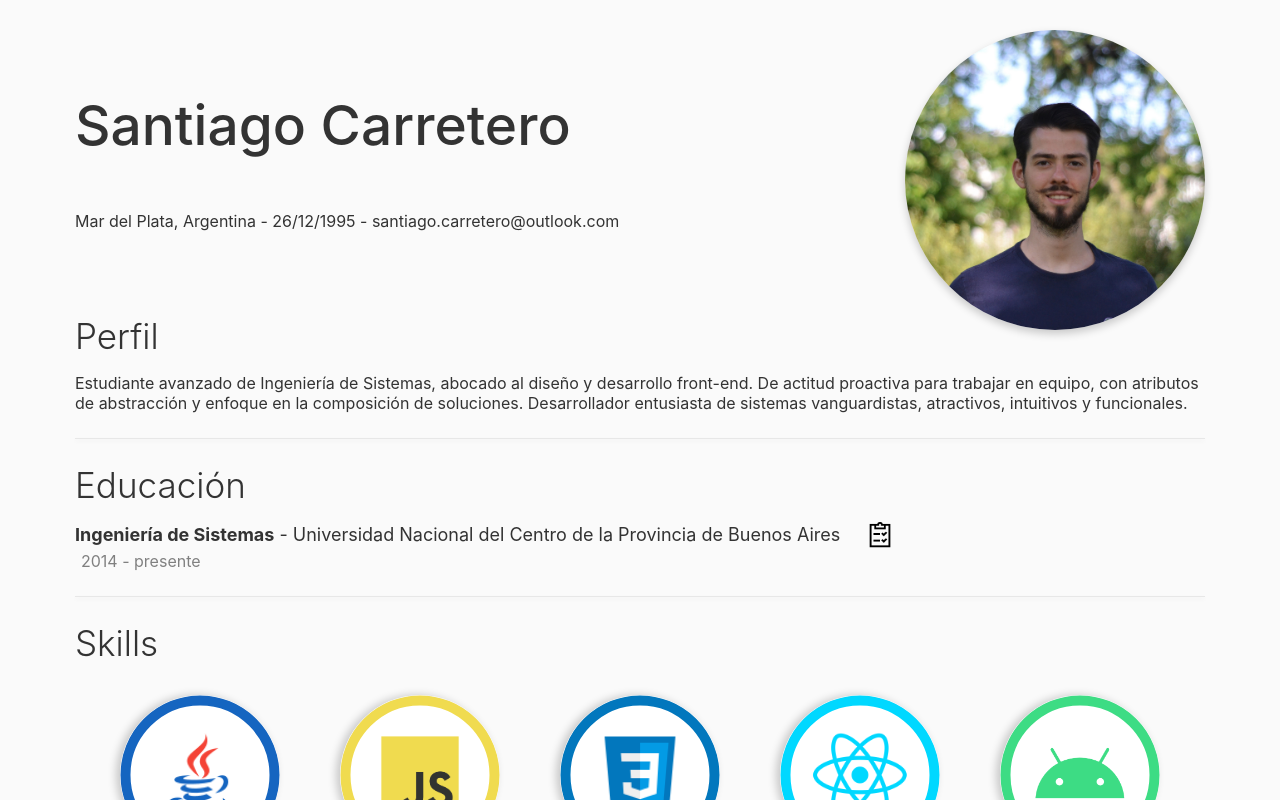
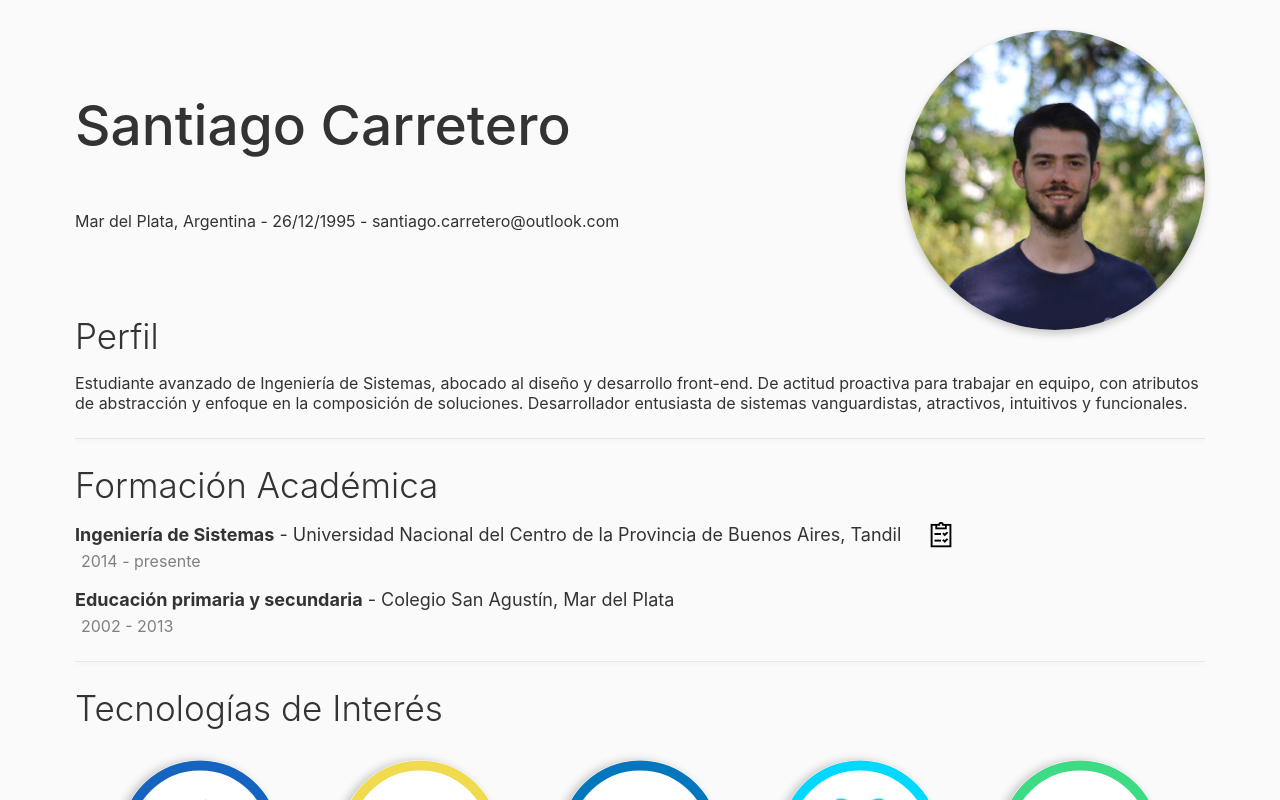
Before and after one commit to carreterosanti/Personal-Resume, a React (Create React App) app: page / in a window 1280 px wide. Shown: the top 800 px of the page. Built offline with nearby package versions, Linux system fonts and the light colour scheme.

Commit message:
Actualización Educacion y Skills.

```diff
--- a/src/components/Educacion.js
+++ b/src/components/Educacion.js
@@ -13,12 +13,12 @@ export default function Educacion(props) {
 
   return (
     <div className="middle-section">
-      <h2>Educación</h2>
+      <h2>Formación Académica</h2>
 
       <div className="flex-start-center">
         <p style={{ fontSize: "18px" }}>
           <strong>Ingeniería de Sistemas</strong> - Universidad Nacional del
-          Centro de la Provincia de Buenos Aires
+          Centro de la Provincia de Buenos Aires, Tandil
         </p>
         <img
           className="icono-side-right clickable"
@@ -29,16 +29,32 @@ export default function Educacion(props) {
           onClick={controllShowListadoMaterias}
         />
       </div>
-
       <ListadoMaterias
         show={showListadoMaterias}
         closeControl={controllShowListadoMaterias}
         darkMode={props.darkMode}
       />
-
-      <p style={{ marginTop: "-12px", marginLeft: "6px", color: "grey" }}>
+      <p
+        style={{
+          marginTop: "-12px",
+          marginLeft: "6px",
+          color: "grey",
+          marginBottom: "0px"
+        }}
+      >
         2014 - presente
       </p>
+
+      <div className="flex-start-center">
+        <p style={{ fontSize: "18px" }}>
+          <strong>Educación primaria y secundaria</strong> - Colegio San
+          Agustín, Mar del Plata
+        </p>
+      </div>
+      <p style={{ marginTop: "-12px", marginLeft: "6px", color: "grey" }}>
+        2002 - 2013
+      </p>
+
       <div
         className={props.darkMode ? "dark-break-line" : "light-break-line"}
       ></div>
--- a/src/components/Skills.js
+++ b/src/components/Skills.js
@@ -63,7 +63,7 @@ export default function Skills(props) {
 
   return (
     <div className="middle-section">
-      <h2>Skills</h2>
+      <h2>Tecnologías de Interés</h2>
       <div
         style={{
           display: "flex",
```
